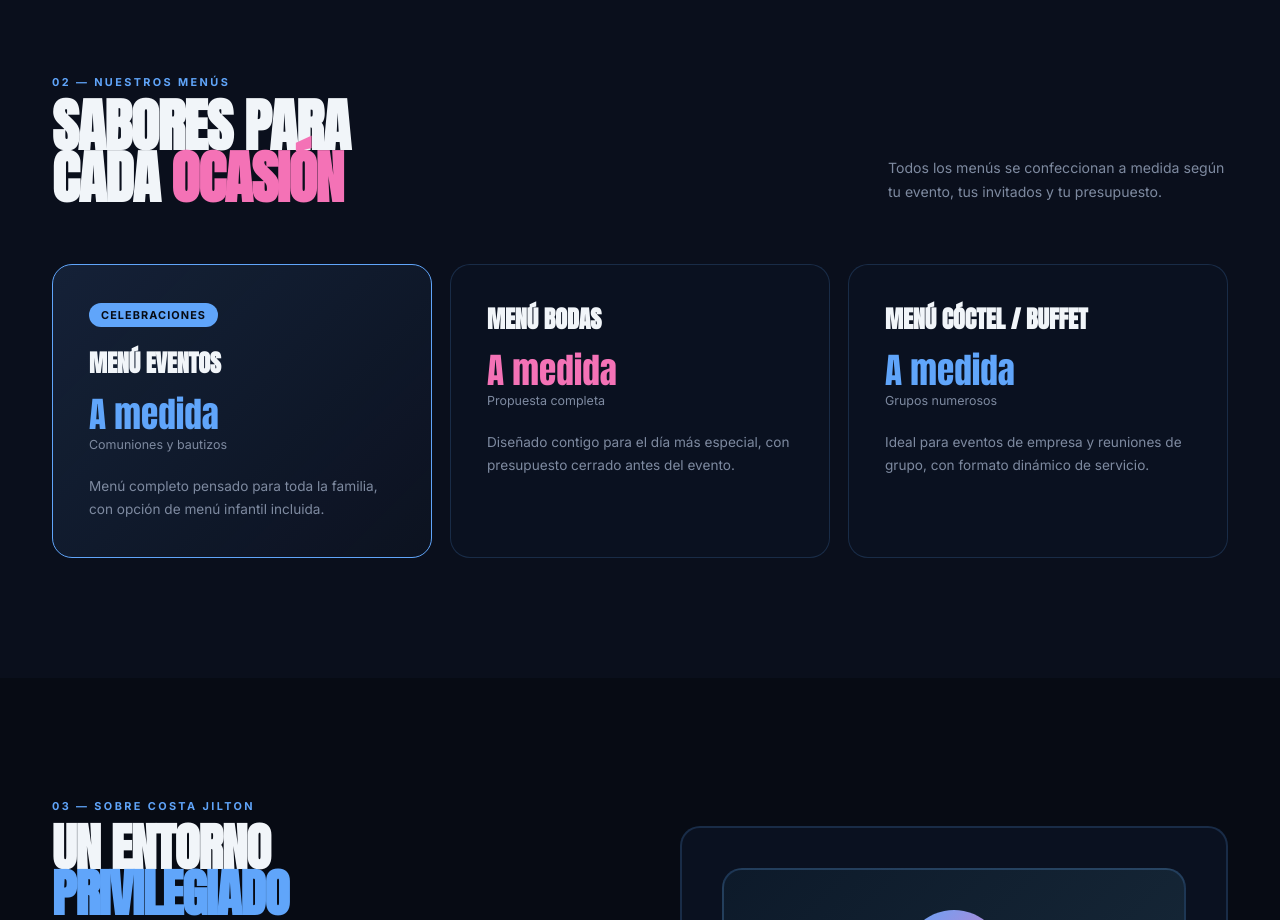
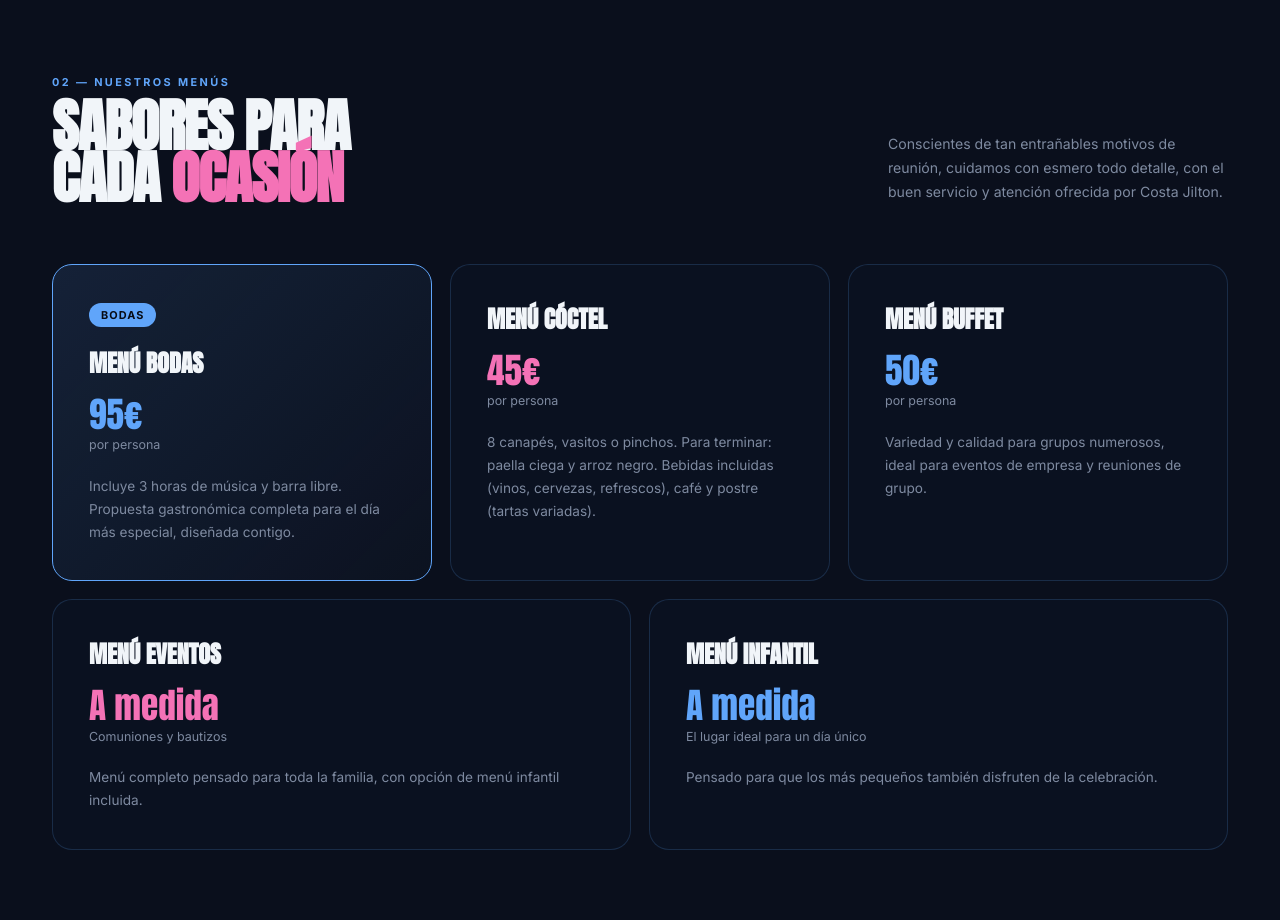
Before and after one commit to NexusForgeIA/WHITEMOON-COSTAJILTON, a plain HTML site: page index.html in a window 1280 px wide. Shown: the part 1880-2800 px from the top of the page. Drawn offline with Linux system fonts and the light colour scheme.

Commit message:
Update menu descriptions and pricing in index.html

```diff
--- a/index.html
+++ b/index.html
@@ -403,27 +403,41 @@ footer{background:#000;border-top:1px solid var(--border);padding:60px 52px 36px
       <div class="section-tag">02 — Nuestros menús</div>
       <h2 class="section-title">Sabores para<br>cada <span class="rose">ocasión</span></h2>
     </div>
-    <p class="section-subtitle">Todos los menús se confeccionan a medida según tu evento, tus invitados y tu presupuesto.</p>
+    <p class="section-subtitle">Conscientes de tan entrañables motivos de reunión, cuidamos con esmero todo detalle, con el buen servicio y atención ofrecida por Costa Jilton.</p>
   </div>
   <div class="tarifas-grid">
     <div class="tarifa-card featured">
-      <div class="tarifa-badge">Celebraciones</div>
+      <div class="tarifa-badge">Bodas</div>
+      <h3>Menú bodas</h3>
+      <div class="tarifa-precio">95€</div>
+      <div class="tarifa-periodo">por persona</div>
+      <p class="tarifa-desc">Incluye 3 horas de música y barra libre. Propuesta gastronómica completa para el día más especial, diseñada contigo.</p>
+    </div>
+    <div class="tarifa-card">
+      <h3>Menú cóctel</h3>
+      <div class="tarifa-precio rose">45€</div>
+      <div class="tarifa-periodo">por persona</div>
+      <p class="tarifa-desc">8 canapés, vasitos o pinchos. Para terminar: paella ciega y arroz negro. Bebidas incluidas (vinos, cervezas, refrescos), café y postre (tartas variadas).</p>
+    </div>
+    <div class="tarifa-card">
+      <h3>Menú buffet</h3>
+      <div class="tarifa-precio">50€</div>
+      <div class="tarifa-periodo">por persona</div>
+      <p class="tarifa-desc">Variedad y calidad para grupos numerosos, ideal para eventos de empresa y reuniones de grupo.</p>
+    </div>
+  </div>
+  <div class="tarifas-grid" style="margin-top:18px;grid-template-columns:repeat(2,1fr)">
+    <div class="tarifa-card">
       <h3>Menú eventos</h3>
-      <div class="tarifa-precio">A medida</div>
+      <div class="tarifa-precio rose">A medida</div>
       <div class="tarifa-periodo">Comuniones y bautizos</div>
       <p class="tarifa-desc">Menú completo pensado para toda la familia, con opción de menú infantil incluida.</p>
     </div>
     <div class="tarifa-card">
-      <h3>Menú bodas</h3>
-      <div class="tarifa-precio rose">A medida</div>
-      <div class="tarifa-periodo">Propuesta completa</div>
-      <p class="tarifa-desc">Diseñado contigo para el día más especial, con presupuesto cerrado antes del evento.</p>
-    </div>
-    <div class="tarifa-card">
-      <h3>Menú cóctel / buffet</h3>
+      <h3>Menú infantil</h3>
       <div class="tarifa-precio">A medida</div>
-      <div class="tarifa-periodo">Grupos numerosos</div>
-      <p class="tarifa-desc">Ideal para eventos de empresa y reuniones de grupo, con formato dinámico de servicio.</p>
+      <div class="tarifa-periodo">El lugar ideal para un día único</div>
+      <p class="tarifa-desc">Pensado para que los más pequeños también disfruten de la celebración.</p>
     </div>
   </div>
 </section>
@@ -514,6 +528,13 @@ footer{background:#000;border-top:1px solid var(--border);padding:60px 52px 36px
     <div class="section-tag" style="text-align:center">05 — Preguntas frecuentes</div>
     <h2 class="section-title" style="text-align:center;margin:10px 0 0">Tus <span class="lav">dudas</span> resueltas</h2>
     <div class="faq-list">
+      <div class="faq-item">
+        <button class="faq-q" onclick="toggleFaq(this)">
+          <span class="faq-q-text">¿Cuánto cuesta el menú de boda o cóctel?</span>
+          <span class="faq-icon">+</span>
+        </button>
+        <div class="faq-a"><p>El menú de bodas es de 95€ por persona e incluye 3 horas de música y barra libre. El menú cóctel es de 45€ por persona (8 canapés o pinchos, paella ciega, arroz negro, bebidas, café y postre), y el buffet es de 50€ por persona.</p></div>
+      </div>
       <div class="faq-item">
         <button class="faq-q" onclick="toggleFaq(this)">
           <span class="faq-q-text">¿Con cuánta antelación debo reservar mi evento?</span>
@@ -945,7 +966,7 @@ function cbInfo(tipo){
   showTab('texto');
   var msgs={
     'eventos':'Organizamos:\n\n- Comuniones y bautizos\n- Bodas\n- Banquetes familiares\n- Eventos de empresa (cóctel o buffet)\n\nTodos con menú a medida y vistas a la Sierra de Guadarrama.',
-    'menus':'Nuestros menús:\n\nMenú eventos — comuniones y bautizos\nMenú bodas — propuesta completa\nMenú cóctel / buffet — grupos numerosos\n\nTodos se confeccionan a medida.',
+    'menus':'Nuestros menús:\n\nMenú bodas — 95€/persona (incluye 3h música + barra libre)\nMenú cóctel — 45€/persona (8 canapés/pinchos + paella ciega + arroz negro + bebidas + café y postre)\nMenú buffet — 50€/persona\nMenú eventos (comuniones) — a medida\nMenú infantil — a medida\n\n¿Quieres que reservemos tu fecha?',
     'donde':'Estamos en la Comunidad de Madrid, a pocos minutos de la capital, con vistas a la Sierra de Guadarrama.\n\nTeléfono: 643 199 580\nEmail: comercial@whitemoon.es'
   };
   setTimeout(function(){botSay(msgs[tipo]);},200);
@@ -978,7 +999,7 @@ function sendMsg(){
   if(/hola|buenas|buenos|hey/.test(t)){
     setTimeout(function(){botSay('¡Hola! Puedo ayudarte a reservar mesa o evento, o resolver dudas sobre menús y ubicación.');},400);
   } else if(/precio|cuanto|coste|tarifa|presupuesto/.test(t)){
-    setTimeout(function(){botSay('Los precios se ajustan según el tipo de evento, el menú y el número de comensales. Si me dices tu evento, te ayudo a iniciar la reserva y nuestro equipo te da un presupuesto a medida.');},400);
+    setTimeout(function(){botSay('Precios orientativos:\n\nMenú bodas: 95€/persona (3h música + barra libre)\nMenú cóctel: 45€/persona\nMenú buffet: 50€/persona\nMenú eventos e infantil: a medida\n\n¿Reservamos tu fecha?');},400);
   } else if(/donde|direccion|ubicacion|llegar|sierra/.test(t)){
     setTimeout(function(){botSay('Estamos en la Comunidad de Madrid, a pocos minutos de la capital, con vistas a la Sierra de Guadarrama. Llama al 643 199 580 para indicaciones.');},400);
   } else if(/boda/.test(t)){
```
